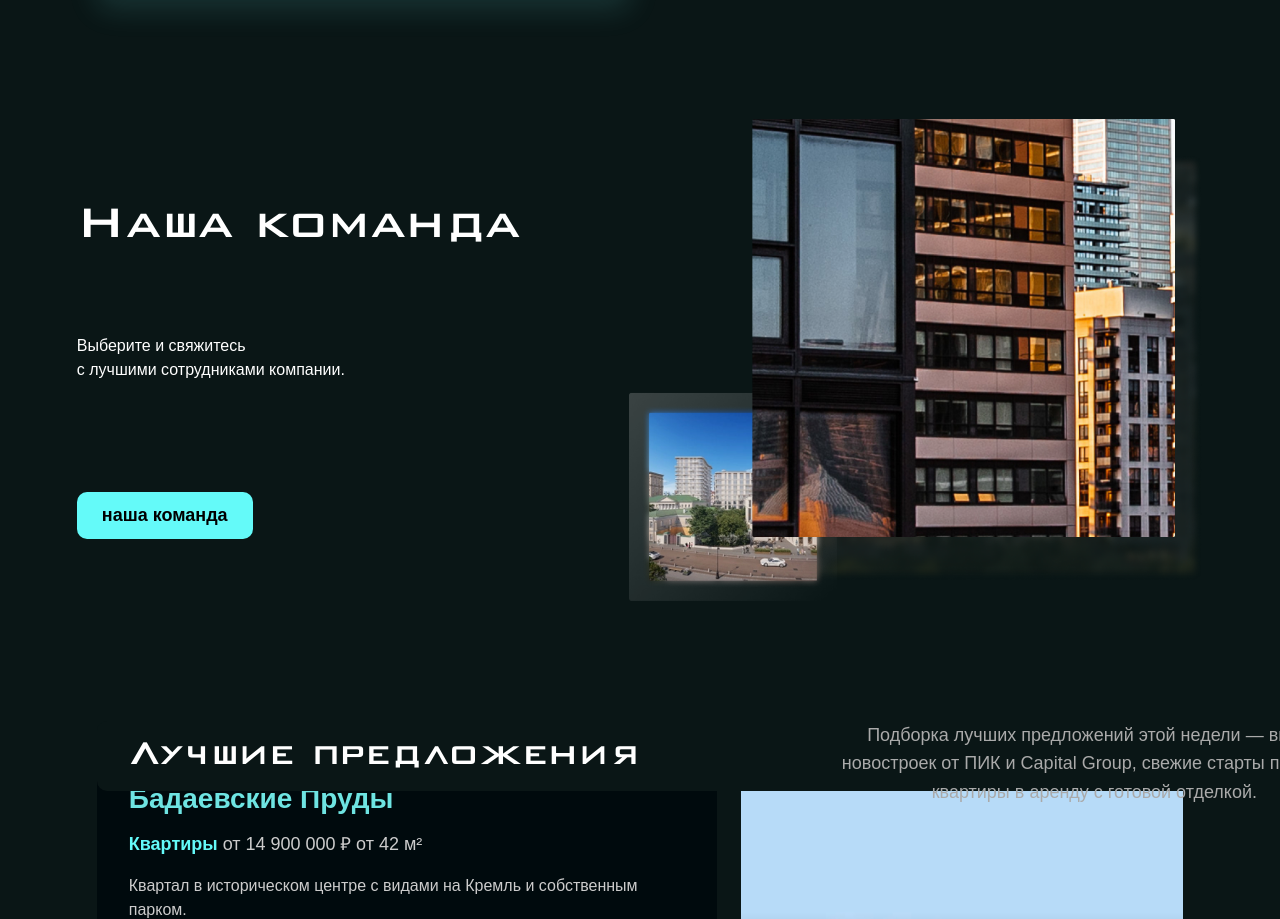
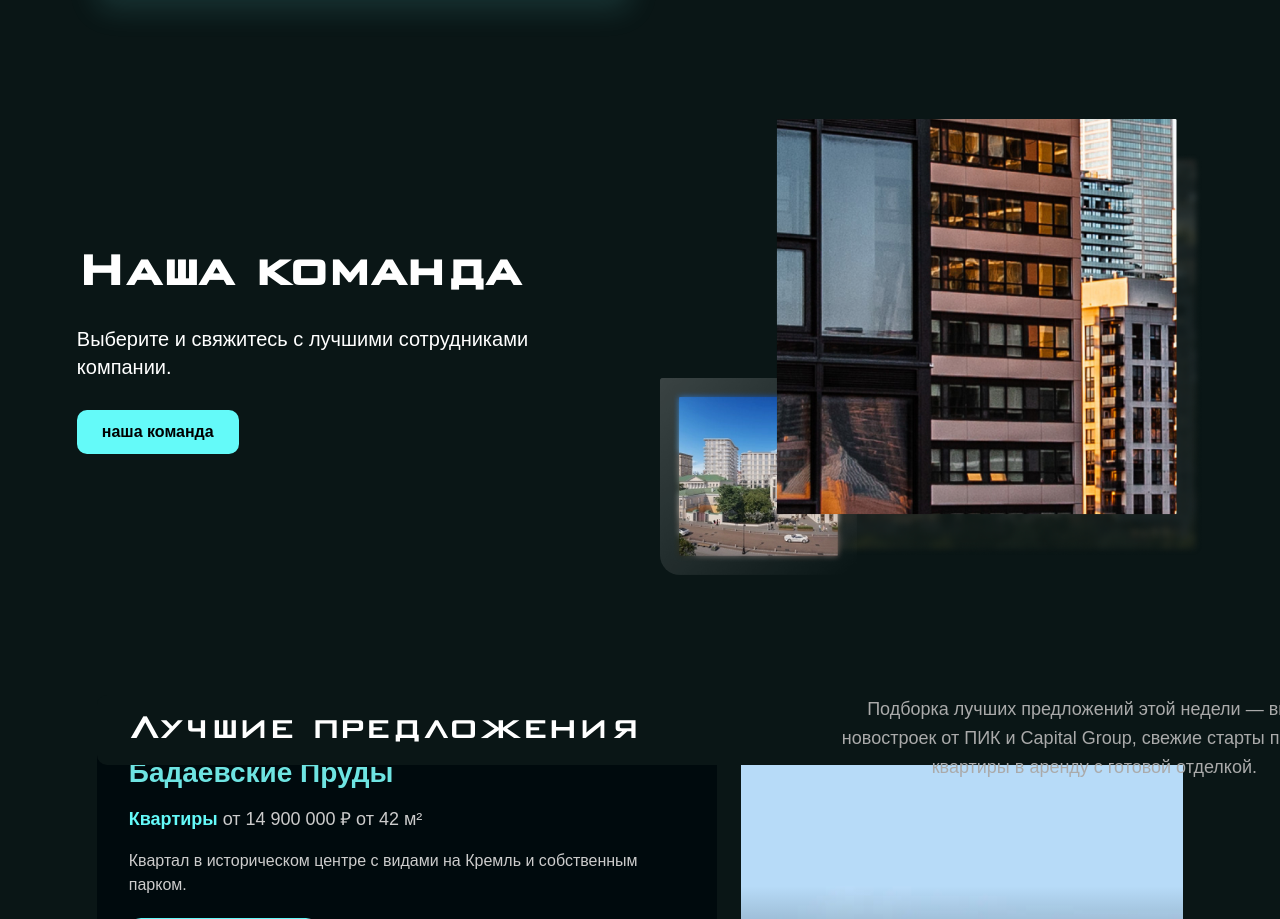
Before and after one commit to ilyaKotik22/prod11, a React (Vite) app in the folder frontend/: page / in a window 1280 px wide. Shown: the part 1581-2500 px from the top of the page. Built offline with nearby package versions, Linux system fonts and the light colour scheme.

Commit message:
bugfix with mobile

```diff
--- a/frontend/src/widgets/Header/Header.module.scss
+++ b/frontend/src/widgets/Header/Header.module.scss
@@ -49,9 +49,10 @@ header{
         display: none;
     }
     .rightHalf{
-        display: none;
+        display: none !important;
     }
   .onMobile{
+        padding: 0 6vw;
         width: 100%;
         display: flex !important;
         justify-content: space-between;
--- a/frontend/src/widgets/Header/Header.tsx
+++ b/frontend/src/widgets/Header/Header.tsx
@@ -73,6 +73,7 @@ export const Header: React.FC = () => {
                             <a href="">Агенство</a>
                         </div>
                         <div className=""><button onClick={() => setPopupOpen(true)}>Заказать звонок</button></div>
+
                     </div>
                     <div onClick={()=> setDropDown((el)=> !el)} className={style.burgerMenu}>
                         <div>.</div>
--- a/frontend/src/widgets/Home/homeBlock1/HomeBlock1.module.scss
+++ b/frontend/src/widgets/Home/homeBlock1/HomeBlock1.module.scss
@@ -9,6 +9,7 @@ color: white;
 }
 
 .background {
+    width: 100%;
 position: absolute;
 inset: 0;
 background: url('../../../../public/team_bg.png') center/cover no-repeat;
@@ -52,3 +53,24 @@ gap: 20px;
 
 }
 }
+@media (max-width: 1100px) {
+    .desc{
+        display: none;
+    }
+    .hero{
+        height: 50vh;
+        padding: 0 6vw;
+    }
+    .background{
+        height: 50vh;
+    }
+    .title{
+        margin-top: 40px;
+        text-align: center;
+        font-size: 24px;
+    }
+    .blocks{
+        display: none;
+    }
+
+}
--- a/frontend/src/widgets/Home/homeBlock3/homeBlock.module.scss
+++ b/frontend/src/widgets/Home/homeBlock3/homeBlock.module.scss
@@ -1,26 +1,108 @@
-.block3{
-    margin-top: 120px;
-    display: flex;
+.block3 {
+  margin-top: 120px;
+  display: flex;
+  align-items: center;
+  justify-content: space-between;
+  gap: 40px;
+  flex-wrap: wrap; // важно для мобильных
 
-    .author{
-        display: flex;
-        align-items: center;
-        flex-wrap: wrap;
+  // На больших экранах — два столбца
+  @media (min-width: 1024px) {
+    flex-wrap: nowrap;
+  }
+}
 
-        .desc{
-            margin-top: -60px;
-        }
-        h1{
-            font-size: 55px;
-        }
-        *{
-            width: 100%;
-        }
-        button{
-            font-size: 18px;
-            width: max-content;
-            margin-top: -20px;
-        }
+.author {
+  flex: 1;
+  min-width: 320px;
+  display: flex;
+  flex-direction: column;
+  // Убираем ненужные wrap и 100% ширину у детей
+}
+
+.title {
+  font-size: 55px;
+  font-weight: 700;
+  line-height: 1.1;
+  margin: 0 0 24px;
+
+  // Уменьшаем только при крайней необходимости
+  @media (max-width: 640px) {
+    font-size: 42px;
+  }
+  @media (max-width: 480px) {
+    font-size: 36px;
+  }
+}
+
+.desc {
+  font-size: 20px; // предположил, у тебя был такой размер
+  line-height: 1.4;
+  margin-bottom: 32px;
+
+  // Скрываем desktop-<br>, показываем мобильный
+  br {
+    display: none;
+  }
+
+  .brMobile {
+    display: none;
+  }
+
+  @media (max-width: 768px) {
+    .brMobile {
+      display: block;
     }
+  }
 
+  @media (max-width: 480px) {
+    font-size: 18px;
+  }
 }
+
+.btn {
+    font-size: 16px;
+    width: max-content;
+  a {
+    color: inherit;
+    text-decoration: none;
+    display: block;
+  }
+
+  &:hover {
+    background: rgba(0, 0, 0, 0.05);
+  }
+
+  @media (max-width: 480px) {
+    width: 100%;
+    text-align: center;
+  }
+}
+
+// -------------------
+// Правая часть с картинкой
+// -------------------
+.imageWrapper {
+  flex: 1;
+  min-width: 320px;
+  max-width: 600px; // ограничиваем, чтобы не растягивалась слишком сильно
+
+  img {
+    width: 100%;
+    height: auto;
+    display: block;
+    border-radius: 20px; // если хочешь скругление, как у команды
+    object-fit: cover;
+  }
+
+  // На мобильных — картинка сверху или снизу, но по центру
+  @media (max-width: 1023px) {
+    order: -1; // поднимаем картинку над текстом на мобильных
+    max-width: 480px;
+    margin: 0 auto;
+  }
+
+  @media (max-width: 480px) {
+    max-width: 100%;
+  }
+}
--- a/frontend/src/widgets/Home/homeBlock3/homeBlock3.tsx
+++ b/frontend/src/widgets/Home/homeBlock3/homeBlock3.tsx
@@ -1,27 +1,31 @@
 import React from 'react';
-import styles from './homeBlock.module.scss'
-import fon1 from '../../../../public/Group1394.png'
-export interface MyComponentProps {
-  any: string
-}
+import styles from './homeBlock.module.scss';
+import fon1 from '../../../../public/Group1394.png';
+
+
 export const HomeBlock3: React.FC = () => {
   return (
     <section className={styles.block3}>
-    <section className={styles.author}>
-      <h1>Наша команда</h1>
-      <div className={styles.desc}>Выберите и свяжитесь <br /> с лучшими сотрудниками компании.</div>
-       <button>
+      {/* Текстовая часть */}
+      <div className={styles.author}>
+        <h1 className={styles.title}>Наша команда</h1>
+
+        <div className={styles.desc}>
+          Выберите и свяжитесь <br className={styles.brMobile} />
+          с лучшими сотрудниками компании.
+        </div>
+
+        <button className={styles.btn}>
           <a href="/team">
             наша команда
           </a>
+        </button>
+      </div>
 
-    </button>
+      {/* Картинка */}
+      <div className={styles.imageWrapper}>
+        <img src={fon1} alt="Наша команда" />
+      </div>
     </section>
-
-    <section>
-      <img src={fon1} alt="" />
-    </section>
-  </section>
-
   );
 };
```
Lines whose indentation alone changed are shown as unchanged.
